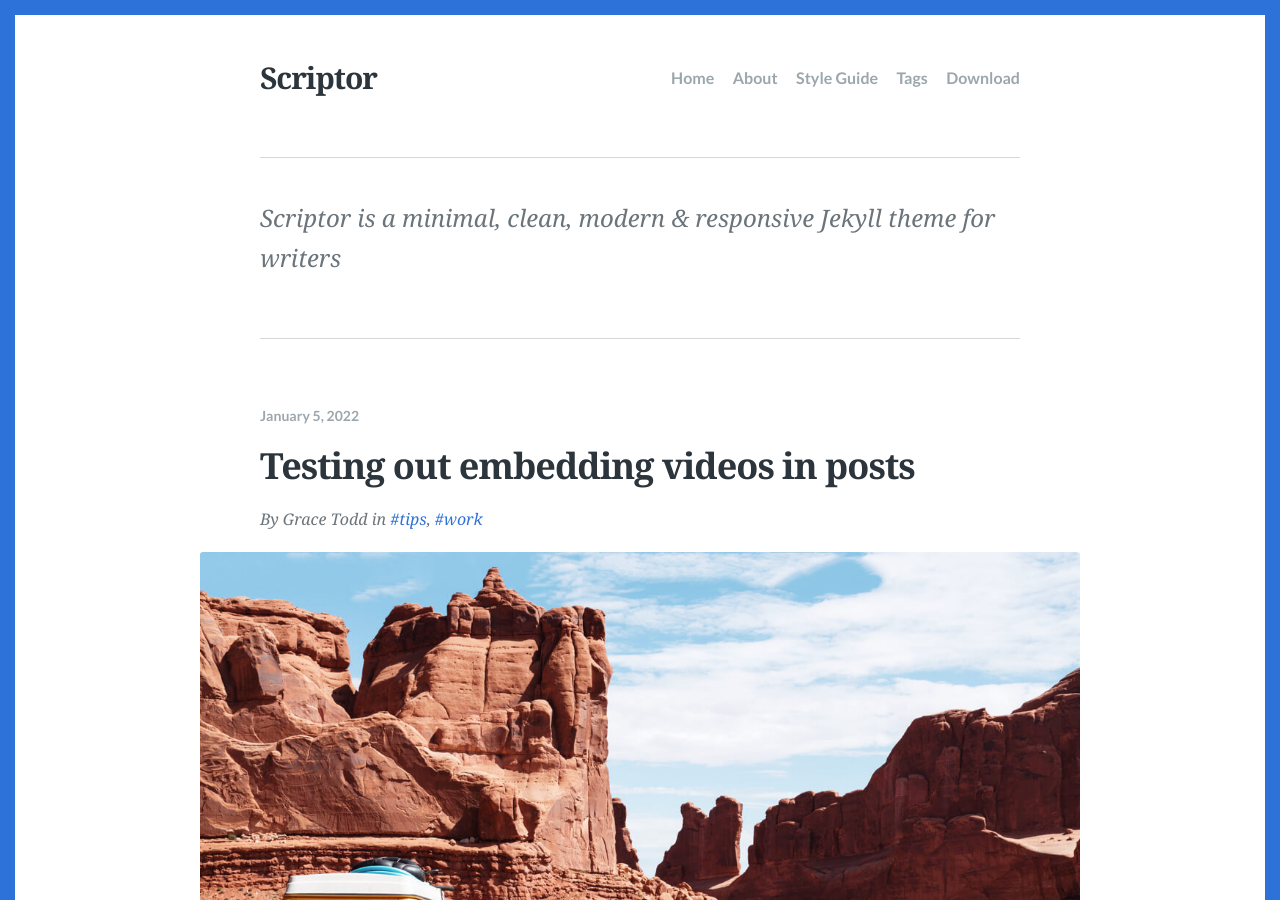
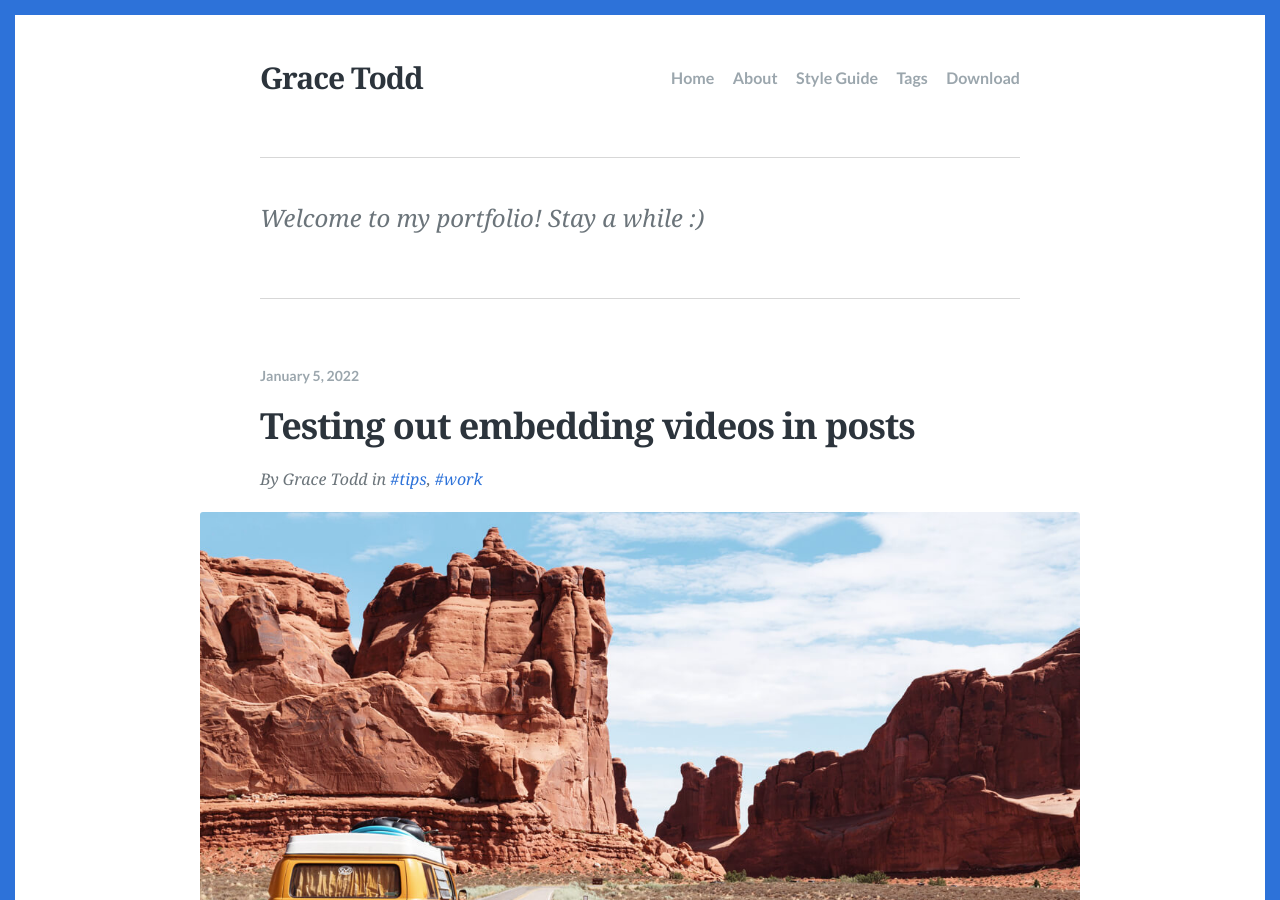
Before and after one commit to toddgr/toddgr.github.io, a Jekyll site: the page built from index.html, in a window 1280 px wide and 900 px high. Built offline with Jekyll 4.4.1, drawn with Linux system fonts in a browser that asks for light colours; some web fonts are replaced; the list of posts is cut into pages by our own code; some of the changed text lies outside the part shown.

Commit message:
personalize configs

```diff
--- a/_config.yml
+++ b/_config.yml
@@ -9,18 +9,18 @@
 lang: en-US
 
 # Site title
-title: "Scriptor"
+title: "Grace Todd"
 
 # A description of your site for meta tag, search engine results.
-description: "Scriptor is a minimal, clean, modern & responsive Jekyll theme for writers"
+description: "Welcome to my portfolio! Stay a while :)"
 
 # The subpath of your site, e.g. /blog, for generating urls.
 baseurl: ""
 
 # The base hostname & protocol of your site for where absolute urls are needed.
-url: "https://scriptor-jekyll.netlify.com"
+url: "https://toddgr.github.io/"
 
-# Favicon
+# Favicon --> change to the ghost boy
 favicon: images/favicon.png
 
 # Google Analytics id, e.g. "UA-NNNNNNNN-N"
@@ -47,7 +47,7 @@ accent_color: '#2d72d9'
 
 # Site footer
 footer:
-  content: "&copy; Scriptor all rights reserved. Theme by [JustGoodThemes](https://www.justgoodthemes.com)."
+  content: "&copy; Grace Todd all rights reserved. Theme by [JustGoodThemes](https://www.justgoodthemes.com)."
   has_social: true
 
 # Plugins
```
